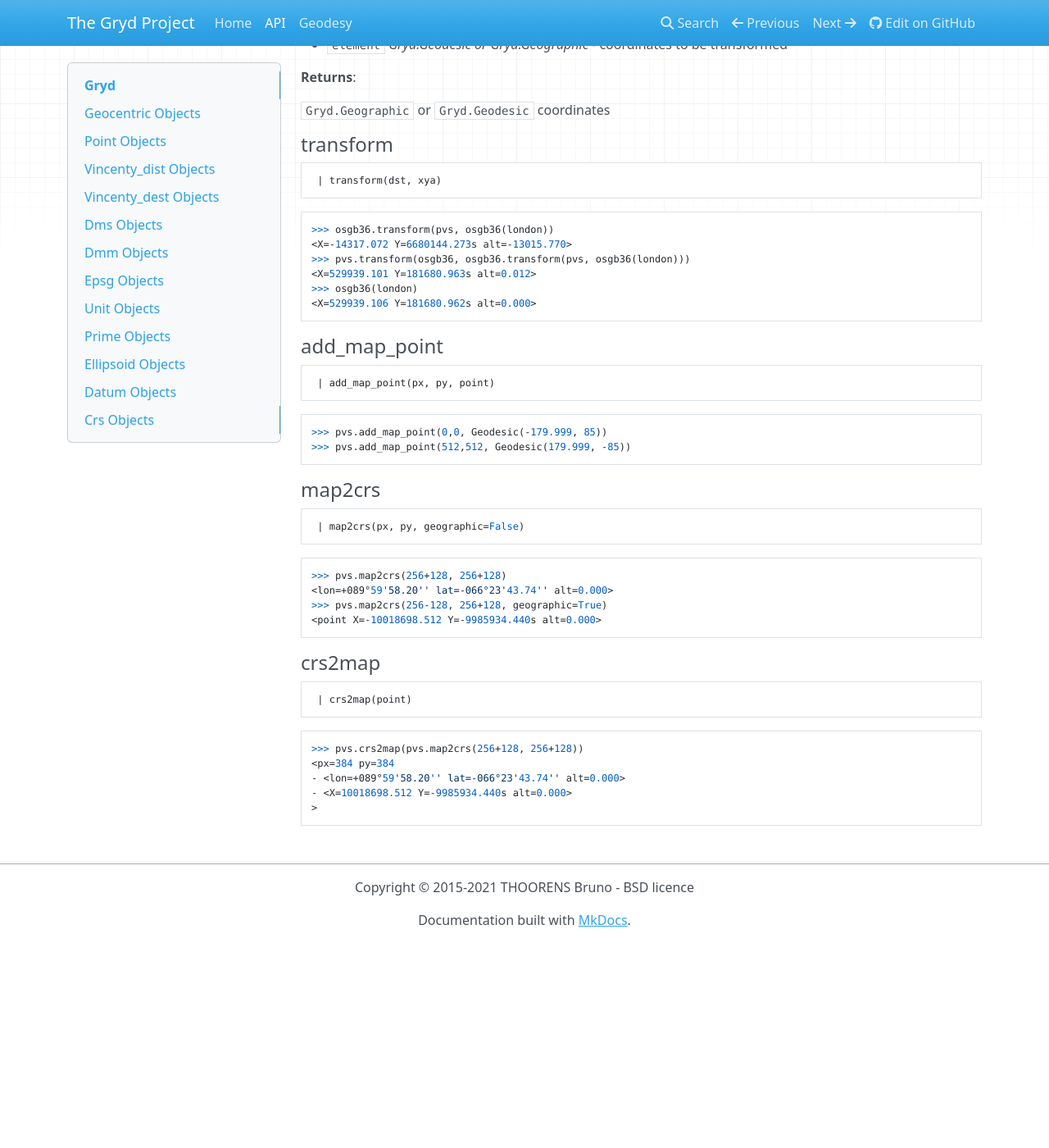
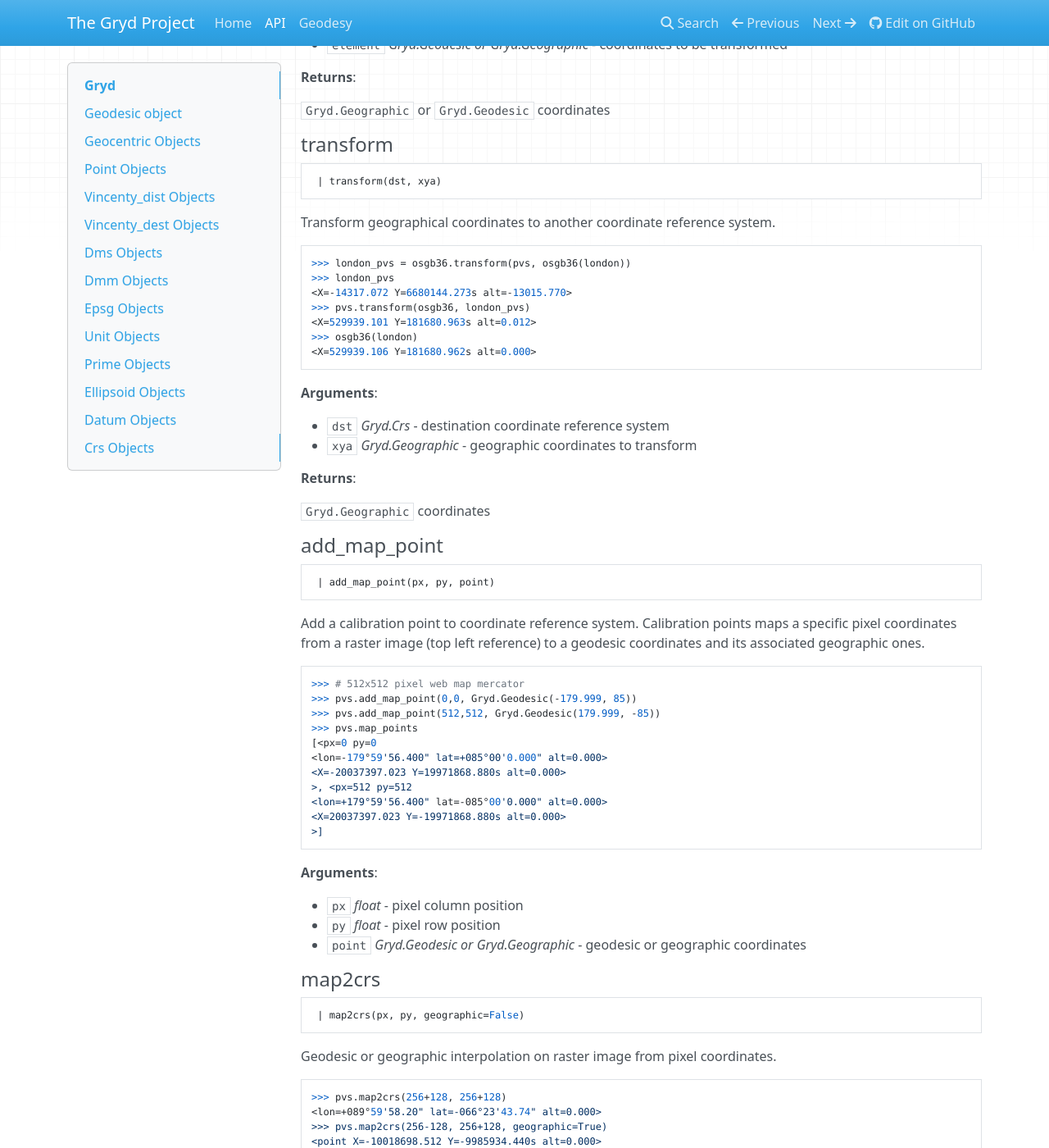
Before and after one commit to Moustikitos/gryd, an MkDocs documentation site: the page built from docs/api.md, in a window 1280 px wide and 1400 px high, scrolled down 9511 px. Shown: the whole window at 82% size. Built offline with MkDocs 1.6.1, drawn with Linux system fonts in a browser that asks for light colours; nearby versions of some CDN libraries; before the commit the page ends 10661 px from its top, so only the background shows below that; some of the changed text lies outside the part shown.

Commit message:
Documentation update

````diff
--- a/docs/api.md
+++ b/docs/api.md
@@ -4,7 +4,7 @@
 __EPSG dataset__
 
 
-All epsg dataset linked to these projections are available through python API
+All epsg crs linked to these projections are available through python API
 using epsg id or name:
 
  + Mercator
@@ -22,37 +22,33 @@ Four main grids are available:
  + British National Grid
  + Irish National Grid.
 
-__Image-map interpolation__
+__Raster map interpolation__
 
 
-`Gryd.Crs` also provides functions for map coordinates interpolation using
-calibration `Points` (two minimum are required).
+`Gryd.Crs` also provides functions for raster map coordinates interpolation
+using calibration `Points` (two minimum are required).
 
-__Quick view__
+## Geodesic object
+
+[See `Gryd.geodesy` module](geodesy.md)
+
+<a name="Gryd.names"></a>
+#### names
 
 ```python
->>> import Gryd
->>> dublin = Gryd.Geodesic(-6.259437, 53.350765, 0.)
->>> dublin
-<lon=-006°15'33.973" lat=+053°21'2.754" alt=0.000>
->>> utm = Gryd.Crs(epsg=3395, projection="utm")
->>> utm(dublin)
-<area=29U E=682406.211 N=5914792.531, alt=0.000>
->>> mgrs = Gryd.Crs(epsg=3395, projection="mgrs")
->>> mgrs(dublin)
-<area=29U PV E=82406.211 N=14792.531, alt=0.000>
->>> bng = Gryd.Crs(projection="bng")
->>> bng(dublin)
-<area=SG E=16572.029 N=92252.917, alt=0.000>
->>> ing = Gryd.Crs(projection="ing")
->>> ing(dublin)
-<area=O E=15890.887 N=34804.964, alt=0.000>
+names(cls)
 ```
 
-<a name="Gryd.EPSG_CON"></a>
-#### EPSG\_CON
+Return list of tuples (name and epsg reference) available in the sqlite
+database.
 
-Connection to epsg database
+**Arguments**:
+
+- `cls` _Gryd.Epsg_ - Epsg instance
+
+**Returns**:
+
+  (`str`, `int`) list
 
 <a name="Gryd.Geocentric"></a>
 ## Geocentric Objects
@@ -471,7 +467,7 @@ Convert geocentric coordinates to geodesic coordinates.
  | transform(dst, lla)
 ```
 
-Transform a geodesic from datum to another one.
+Transform geodesic coordinates to another datum.
 
 
 ```python
@@ -495,6 +491,9 @@ Transform a geodesic from datum to another one.
 ```python
 class Crs(Epsg)
 ```
+
+Coordinate reference system object allowing projection of geodesic
+coordinates to flat map (geographic coordinates).
 
 
 ```python
@@ -570,14 +569,28 @@ Heuristic transformation according to crs properties.
  | transform(dst, xya)
 ```
 
+Transform geographical coordinates to another coordinate reference
+system.
+
+
 ```python
->>> osgb36.transform(pvs, osgb36(london))
+>>> london_pvs = osgb36.transform(pvs, osgb36(london))
+>>> london_pvs
 <X=-14317.072 Y=6680144.273s alt=-13015.770>
->>> pvs.transform(osgb36, osgb36.transform(pvs, osgb36(london)))
+>>> pvs.transform(osgb36, london_pvs)
 <X=529939.101 Y=181680.963s alt=0.012>
 >>> osgb36(london)
 <X=529939.106 Y=181680.962s alt=0.000>
 ```
+
+**Arguments**:
+
+- `dst` _Gryd.Crs_ - destination coordinate reference system
+- `xya` _Gryd.Geographic_ - geographic coordinates to transform
+
+**Returns**:
+
+  `Gryd.Geographic` coordinates
 
 <a name="Gryd.Crs.add_map_point"></a>
 #### add\_map\_point
@@ -586,10 +599,32 @@ Heuristic transformation according to crs properties.
  | add_map_point(px, py, point)
 ```
 
+Add a calibration point to coordinate reference system. Calibration
+points maps a specific pixel coordinates from a raster image (top left
+reference) to a geodesic coordinates and its associated geographic
+ones.
+
+
 ```python
->>> pvs.add_map_point(0,0, Geodesic(-179.999, 85))
->>> pvs.add_map_point(512,512, Geodesic(179.999, -85))
+>>> # 512x512 pixel web map mercator
+>>> pvs.add_map_point(0,0, Gryd.Geodesic(-179.999, 85))
+>>> pvs.add_map_point(512,512, Gryd.Geodesic(179.999, -85))
+>>> pvs.map_points
+[<px=0 py=0
+<lon=-179°59'56.400" lat=+085°00'0.000" alt=0.000>
+<X=-20037397.023 Y=19971868.880s alt=0.000>
+>, <px=512 py=512
+<lon=+179°59'56.400" lat=-085°00'0.000" alt=0.000>
+<X=20037397.023 Y=-19971868.880s alt=0.000>
+>]
 ```
+
+**Arguments**:
+
+- `px` _float_ - pixel column position
+- `py` _float_ - pixel row position
+- `point` _Gryd.Geodesic or Gryd.Geographic_ - geodesic or geographic
+  coordinates
 
 <a name="Gryd.Crs.map2crs"></a>
 #### map2crs
@@ -598,12 +633,26 @@ Heuristic transformation according to crs properties.
  | map2crs(px, py, geographic=False)
 ```
 
+Geodesic or geographic interpolation on raster image from pixel
+coordinates.
+
+
 ```python
 >>> pvs.map2crs(256+128, 256+128)
-<lon=+089°59'58.20'' lat=-066°23'43.74'' alt=0.000>
+<lon=+089°59'58.20" lat=-066°23'43.74" alt=0.000>
 >>> pvs.map2crs(256-128, 256+128, geographic=True)
 <point X=-10018698.512 Y=-9985934.440s alt=0.000>
 ```
+
+**Arguments**:
+
+- `px` _float_ - pixel column position
+- `py` _float_ - pixel row position
+- `geographic` _bool_ - determine coordinates type returned
+
+**Returns**:
+
+  `Gryd.Geographic` if `geographic` is True else `Gryd.Geodesic`
 
 <a name="Gryd.Crs.crs2map"></a>
 #### crs2map
@@ -612,10 +661,17 @@ Heuristic transformation according to crs properties.
  | crs2map(point)
 ```
 
+Pixel interpolation on raster image from geodesic point.
+
 ```python
->>> pvs.crs2map(pvs.map2crs(256+128, 256+128))
-<px=384 py=384
-- <lon=+089°59'58.20'' lat=-066°23'43.74'' alt=0.000>
-- <X=10018698.512 Y=-9985934.440s alt=0.000>
+>>> pvs.crs2map(london)
+<px=256 py=170
+<lon=-000°07'37.218" lat=+051°31'6.967" alt=0.000>
+<X=-14138.132 Y=6713546.215s alt=0.000>
+>
+>>> pvs.crs2map(dublin)
+<px=247 py=166
+<lon=-006°15'33.973" lat=+053°21'2.754" alt=0.000>
+<X=-696797.339 Y=7048145.354s alt=0.000>
 >
 ```
--- a/pydoc-markdown.yml
+++ b/pydoc-markdown.yml
@@ -15,6 +15,7 @@ renderer:
     - title: API
       contents:
         - Gryd
+        - Gryd.names
         - Gryd.Geocentric
         - Gryd.Geodesic
         - Gryd.Point*
````
Also changed, not shown: other parts of docs/api.md (+5 -5 lines), Gryd/__init__.py (+110 -56 lines), README.md (+1 -0 lines), docs/index.md (+3 -1 lines).
